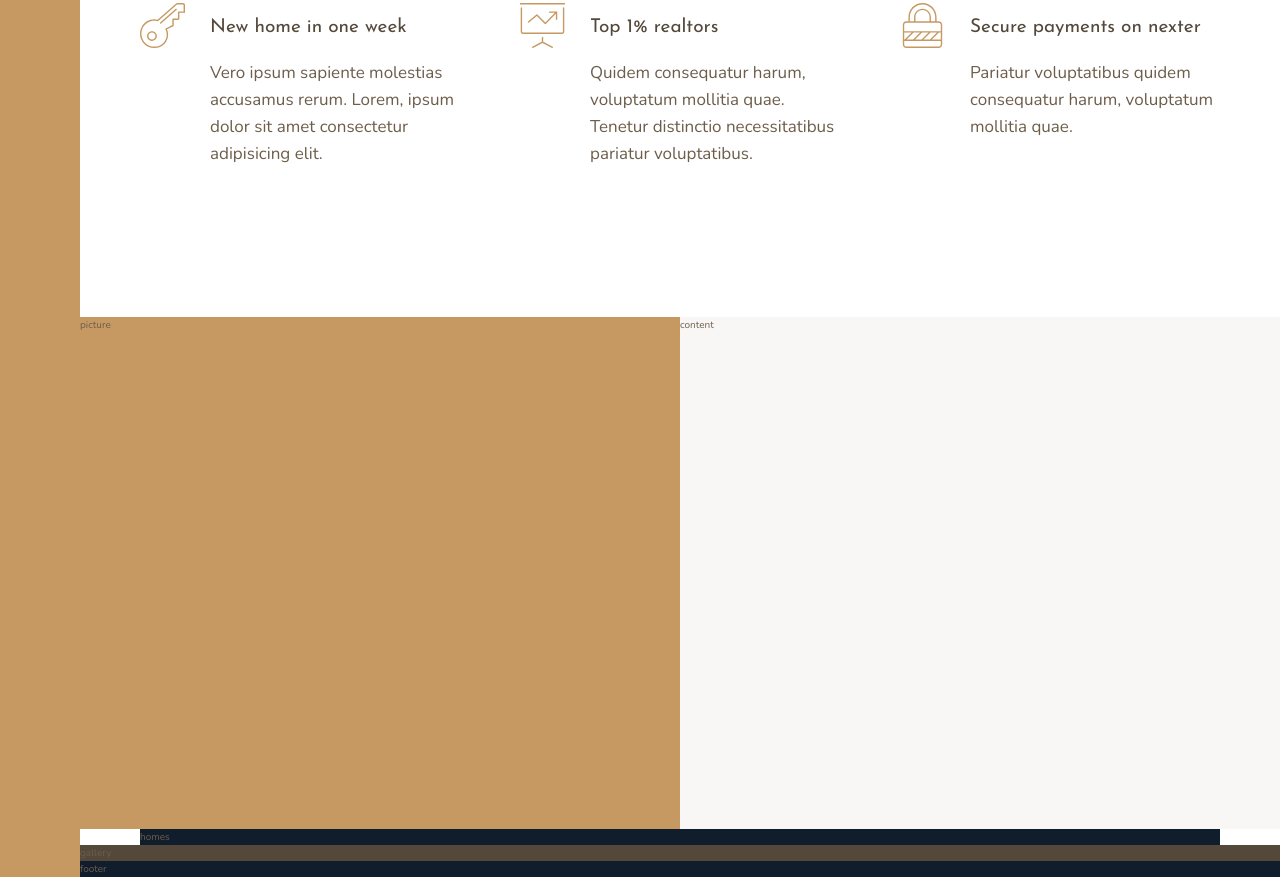
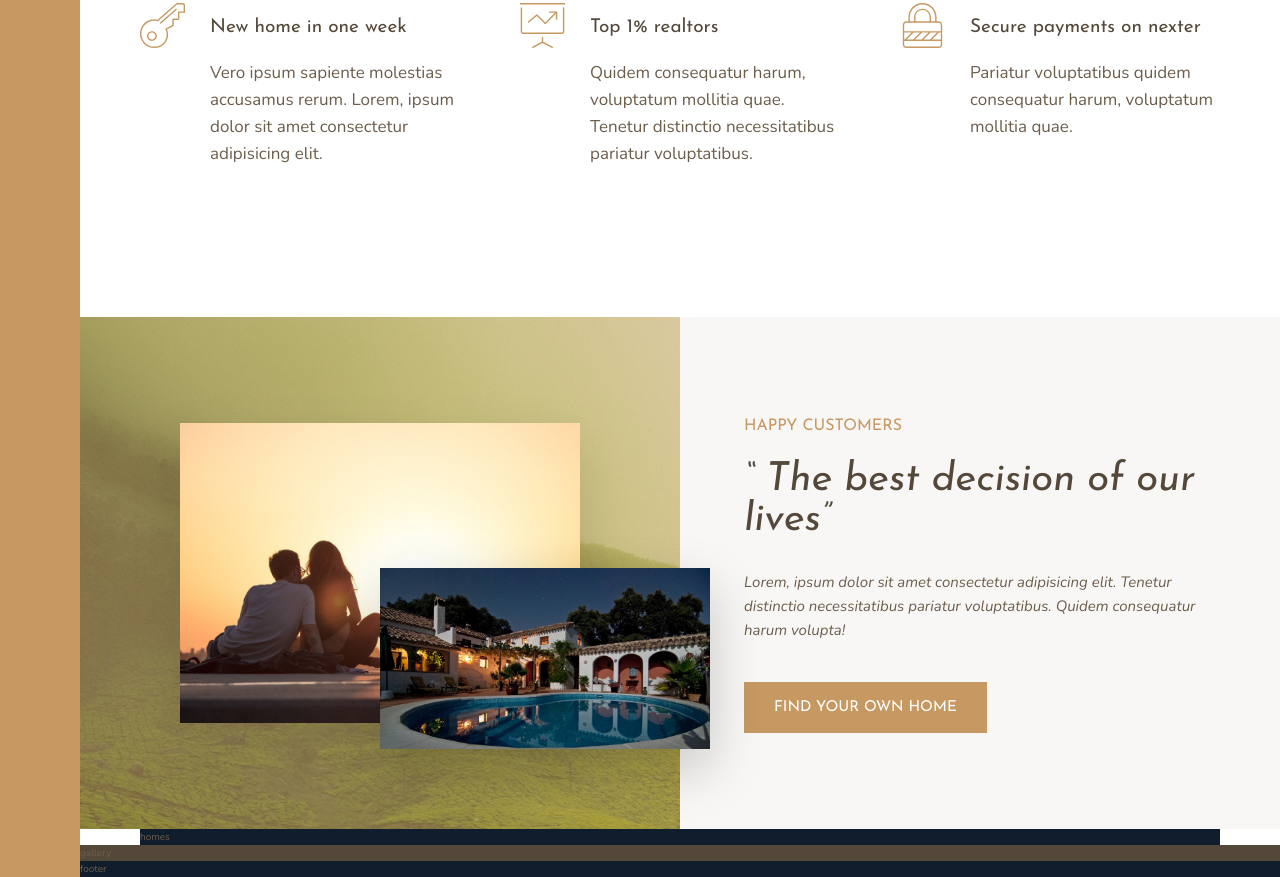
Before and after one commit to paolapog/nexter-project, a website: page index.html in a window 1280 px wide. Shown: the part 991-1868 px from the top of the page. Drawn offline with nearby package versions, Linux system fonts and the light colour scheme.

Commit message:
completed story section

```diff
--- a/index.html
+++ b/index.html
@@ -101,11 +101,25 @@
         </section>
 
         <div class="story__pictures">
-            picture
+            <img src="img/story-1.jpeg" alt="Couple" class="story__img--1">
+
+            <img src="img/story-2.jpeg" alt="House" class="story__img--2">
         </div>
 
         <div class="story__content">
-            content
+            <h3 class="heading-3 mb-sm">
+                Happy Customers
+            </h3>
+
+            <h2 class="heading-2 heading-2--dark mb-md">
+                &ldquo; The best decision of our lives&rdquo;
+            </h2>
+
+            <p class="story__text">
+                Lorem, ipsum dolor sit amet consectetur adipisicing elit. Tenetur distinctio necessitatibus pariatur voluptatibus. Quidem consequatur harum volupta!
+            </p>
+
+            <button class="btn">Find your own home</button>
         </div>
 
         <section class="homes">
--- a/sass/_story.scss
+++ b/sass/_story.scss
@@ -1,12 +1,45 @@
 .story {
 
     &__pictures {
+        background-image: linear-gradient(
+            rgba($color-primary, .5),
+            rgba($color-primary, .5)),
+        url(../img/back.jpg);
+        align-items: center;
         background-color: $color-primary;
+        display: grid;
         grid-column: full-start / col-end 4;
+        grid-template-columns: repeat(6, 1fr);
+        grid-template-rows: repeat(6, 1fr);
+    }
+
+    &__img--1 {
+        box-shadow: 0 2rem 5rem rgba(#000, .1);
+        grid-column: 2 / 6;
+        grid-row: 2 / 6;
+        width: 100%;
+    }
+
+    &__img--2 {
+        box-shadow: 0 2rem 5rem rgba(#000, .2);
+        grid-column: 4 / 7;
+        grid-row: 4 / 6;
+        width: 110%;
+        z-index: 20;
     }
 
     &__content {
+        align-content: center;
         background-color: $color-grey-light-1;
+        display: grid;
         grid-column: col-start 5 / full-end;
+        padding: 6rem 8vh;
+        justify-items: start;
+    }
+
+    &__text {
+        font-size: 1.5rem;
+        font-style: italic;
+        margin-bottom: 4rem;
     }
 }
--- a/sass/_typography.scss
+++ b/sass/_typography.scss
@@ -8,11 +8,25 @@
 }
 
 .heading-2 {
+    font-size: 4rem;
+    font-style: italic;
     @extend %heading;
+    line-height: 1;
+
+    &--light {
+        color: $color-grey-light-1;
+    }
+
+    &--dark {
+        color: $color-grey-dark-1;
+    }
 }
 
 .heading-3 {
+    color: $color-primary;
+    font-size: 1.6rem;
     @extend %heading;
+    text-transform: uppercase;
 }
 
 .heading-4 {
@@ -27,3 +41,38 @@
         color: $color-grey-dark-1;
     }
 }
+
+.btn {
+    background-color: $color-primary;
+    border: none;
+    border-radius: 0;
+    color: #fff;
+    cursor: pointer;
+    font-family: $font-display;
+    font-size: 1.5rem;
+    padding: 1.8rem 3rem;
+    text-transform: uppercase;
+    transition: all .2s;
+
+    &:hover {
+        background-color: $color-primary-dark;
+    }
+}
+
+// utilies (yes, it should be on _utilies.scss, but I'm lazy today)
+
+.mb-sm {
+    margin-bottom: 2rem;
+}
+
+.mb-md {
+    margin-bottom: 3rem;
+}
+
+.mb-lg {
+    margin-bottom: 4rem;
+}
+
+.mb-hg {
+    margin-bottom: 8rem;
+}
```
Also changed, not shown: css/style.css.
